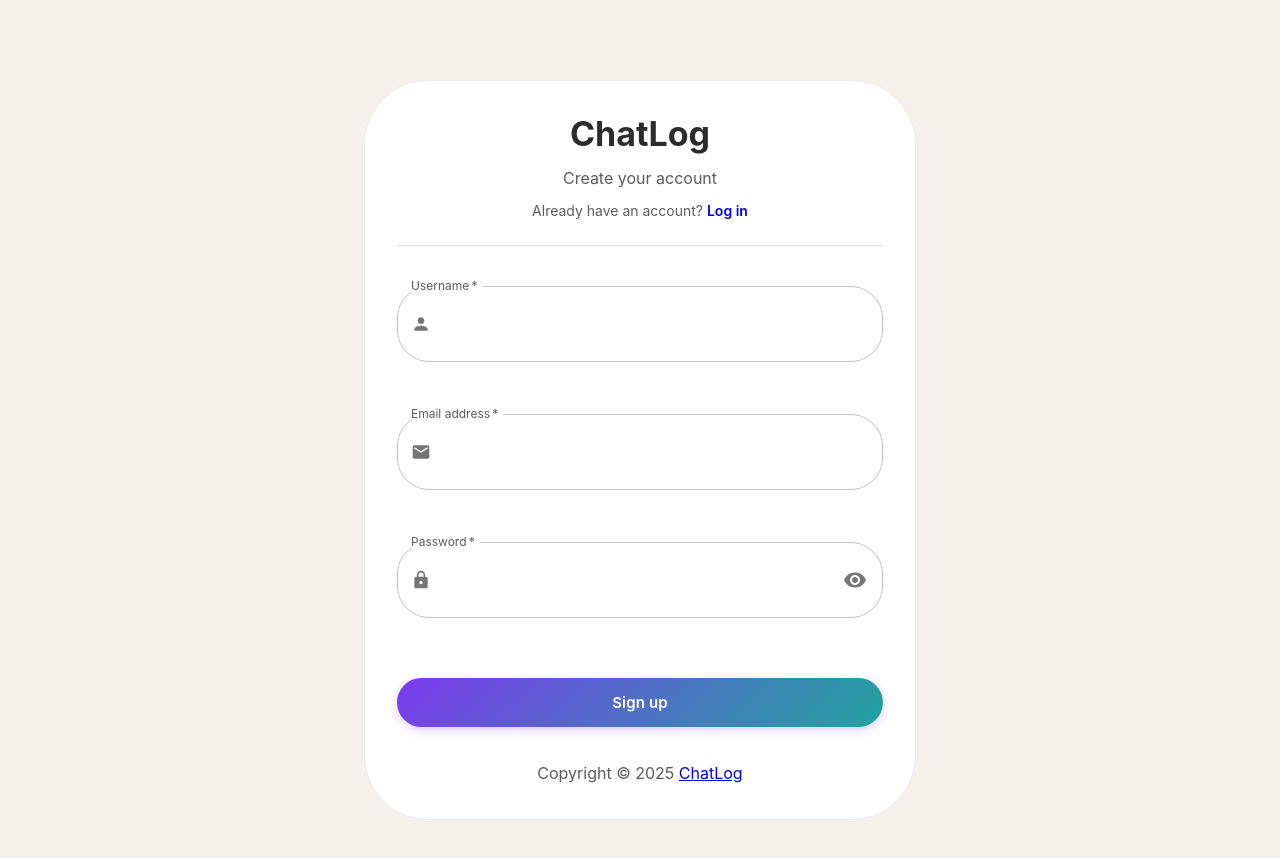
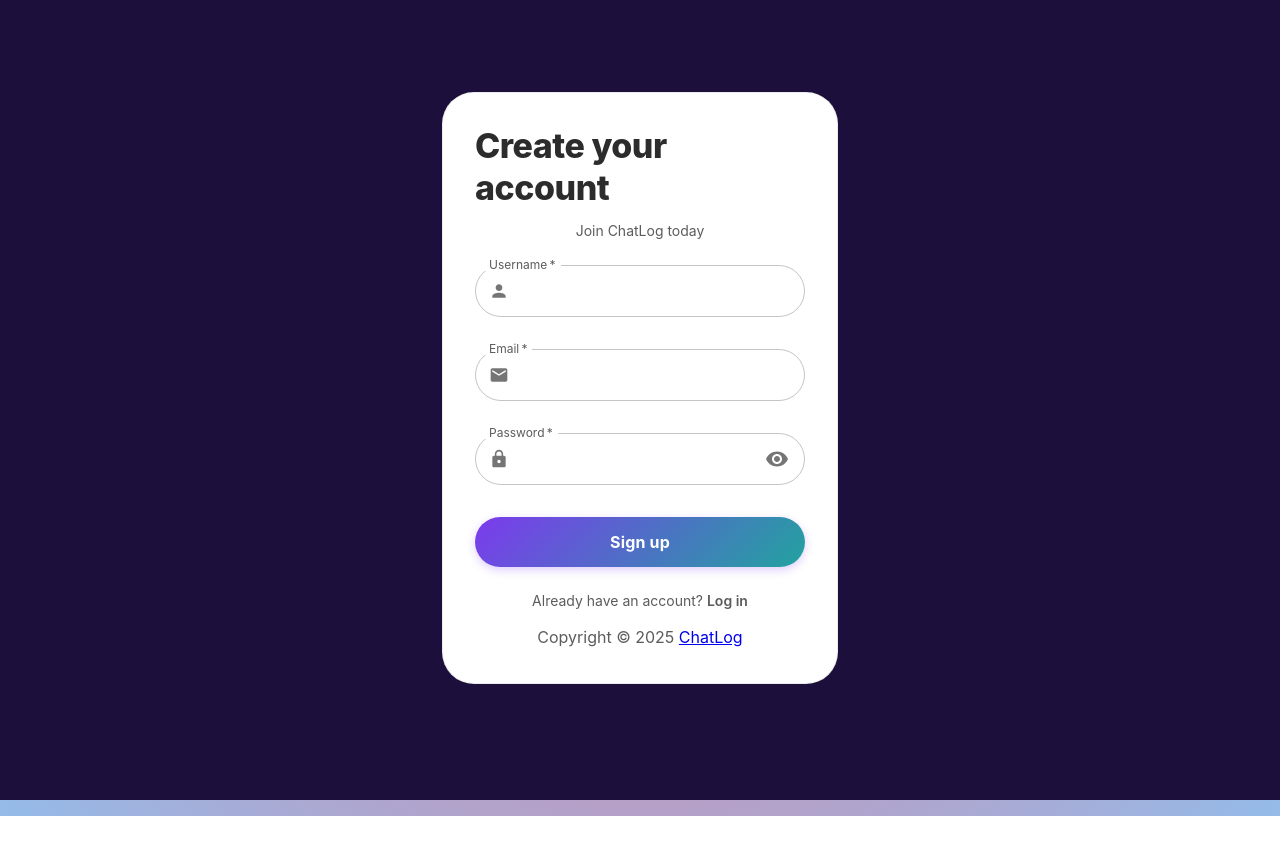
Before and after one commit to vikaschamyal/social-blog-app, a React (Create React App) app: page /signup in a window 1280 px wide. After the commit the page ends 816 px from the top, so only its background shows below. Built offline with nearby package versions, Linux system fonts and the light colour scheme; no server answers.

Commit message:
Improve auth UI

```diff
--- a/src/components/Navbar.js
+++ b/src/components/Navbar.js
@@ -269,7 +269,7 @@ const Navbar = () => {
 
           <Divider sx={{ mb: 2 }} />
 
-          <Box component="form" onSubmit={handleSearchSubmit} sx={{ mt: 4, mb: 3 }}>
+          {/* <Box component="form" onSubmit={handleSearchSubmit} sx={{ mt: 4, mb: 3 }}>
             <TextField
               fullWidth
               size="small"
@@ -284,7 +284,7 @@ const Navbar = () => {
                 ),
               }}
             />
-          </Box>
+          </Box> */}
 
           <List sx={{ flexGrow: 1 }}>
             {navItems.map((item) => (
--- a/src/components/Profile.js
+++ b/src/components/Profile.js
@@ -28,14 +28,14 @@ const Profile = (props) => {
     }
   }, [props.profile]);
 
-  // Local video (placed in public/videos/banner.mp4)
+
   const bgVideo = "/videos/banner.mp4";
 
   return (
     <Card
       elevation={4}
       sx={{
-        borderRadius: 1, // 16px
+        borderRadius: 1,
         overflow: "hidden",
         mb: 4,
         backgroundColor: "background.paper",
@@ -54,7 +54,7 @@ const Profile = (props) => {
                 width: "100%",
                 height: "100%",
                 objectFit: "cover",
-                borderRadius: "13px", // same as Card radius
+                borderRadius: "13px",
               }}
             >
               <source src={bgVideo} type="video/mp4" />
--- a/src/components/views/LoginView.js
+++ b/src/components/views/LoginView.js
@@ -50,61 +50,59 @@ const LoginView = () => {
   };
 
   return (
-    <Container maxWidth="sm">
+    <Box
+      sx={{
+        minHeight: "100vh",
+        display: "flex",
+        alignItems: "center",
+        justifyContent: "center",
+        bgcolor: "background.default",
+      }}
+    >
+      <Container maxWidth="xs">
         <Paper
           elevation={0}
           sx={{
-          mt: 10,
-          p: 4,
-          borderRadius: 4,
+            p: { xs: 3, sm: 4 },
+            borderRadius: 2,
             border: "1px solid rgba(0,0,0,0.08)",
           }}
         >
           {/* Header */}
-        <Stack spacing={1.2} alignItems="center">
-          <Typography variant="h4" fontWeight={700}>
-            ChatLog
-          </Typography>
-
-          <Typography variant="body1" color="text.secondary">
-            Welcome back
+          <Stack spacing={1.5} alignItems="center">
+            <Typography
+              variant="h4"
+              fontWeight={800}
+              letterSpacing="-0.5px"
+            >
+              Sign in to ChatLog
             </Typography>
 
             <Typography variant="body2" color="text.secondary">
-            Don’t have an account?{" "}
-            <Link
-              to="/signup"
-              style={{
-                textDecoration: "none",
-                fontWeight: 600,
-              }}
-            >
-              Sign up
-            </Link>
+              Welcome back
             </Typography>
           </Stack>
 
-        <Divider sx={{ my: 3 }} />
-
           {/* Form */}
-        <Box component="form" onSubmit={handleSubmit}>
+          <Box component="form" onSubmit={handleSubmit} sx={{ mt: 3 }}>
             <TextField
               fullWidth
               required
-            label="Email address"
               name="email"
-            margin="normal"
+              label="Email"
               onChange={handleChange}
               InputProps={{
                 startAdornment: (
                   <InputAdornment position="start">
-                  <EmailIcon fontSize="small" color="action" />
+                    <EmailIcon fontSize="small" />
                   </InputAdornment>
                 ),
               }}
               sx={{
+                mb: 2,
                 "& .MuiOutlinedInput-root": {
-                borderRadius: 2,
+                  borderRadius: 999,
+                  height: 52,
                 },
               }}
             />
@@ -112,22 +110,21 @@ const LoginView = () => {
             <TextField
               fullWidth
               required
+              name="password"
               label="Password"
-            name="password"
               type={showPassword ? "text" : "password"}
-            margin="normal"
               onChange={handleChange}
               InputProps={{
                 startAdornment: (
                   <InputAdornment position="start">
-                  <LockIcon fontSize="small" color="action" />
+                    <LockIcon fontSize="small" />
                   </InputAdornment>
                 ),
                 endAdornment: (
                   <InputAdornment position="end">
                     <IconButton
+                      onClick={() => setShowPassword(!showPassword)}
                       edge="end"
-                    onClick={() => setShowPassword(!showPassword)}
                       size="small"
                     >
                       {showPassword ? <VisibilityOff /> : <Visibility />}
@@ -136,14 +133,16 @@ const LoginView = () => {
                 ),
               }}
               sx={{
+                mb: 2,
                 "& .MuiOutlinedInput-root": {
-                borderRadius: 2,
+                  borderRadius: 999,
+                  height: 52,
                 },
               }}
             />
 
             {serverError && (
-            <Alert severity="error" sx={{ mt: 2 }}>
+              <Alert severity="error" sx={{ mb: 2 }}>
                 {serverError}
               </Alert>
             )}
@@ -151,27 +150,43 @@ const LoginView = () => {
             <Button
               type="submit"
               fullWidth
+              size="large"
               variant="contained"
-            size="large"
               sx={{
-              mt: 3,
                 py: 1.4,
-              borderRadius: 2,
-              fontWeight: 600,
+                borderRadius: 999,
+                fontWeight: 700,
                 textTransform: "none",
+                fontSize: "1rem",
               }}
             >
-            Log in
+              Sign in
             </Button>
           </Box>
 
-        {/* Footer */}
-        <Box sx={{ mt: 4, textAlign: "center" }}>
+          {/* Footer Links */}
+          <Stack spacing={1.5} alignItems="center" sx={{ mt: 3 }}>
+            <Typography variant="body2" color="text.secondary">
+              Don’t have an account?{" "}
+              <Link
+                to="/signup"
+                style={{
+                  textDecoration: "none",
+                  fontWeight: 600,
+                  color: "inherit",
+                }}
+              >
+                Sign up
+              </Link>
+            </Typography>
+
             <Copyright />
-        </Box>
+          </Stack>
         </Paper>
       </Container>
+    </Box>
   );
+
 };
 
 export default LoginView;
--- a/src/components/views/SignupView.js
+++ b/src/components/views/SignupView.js
@@ -81,26 +81,150 @@ const SignupView = () => {
   };
 
   return (
-    <Container maxWidth="sm">
+    <Box
+      sx={{
+        minHeight: "100vh",
+        display: "flex",
+        alignItems: "center",
+        justifyContent: "center",
+        bgcolor: "background.default",
+      }}
+    >
+      <Container maxWidth="xs">
         <Paper
           elevation={0}
           sx={{
-          mt: 10,
-          p: 4,
-          borderRadius: 4,
+            p: { xs: 3, sm: 4 },
+            borderRadius: 2,
             border: "1px solid rgba(0,0,0,0.08)",
           }}
         >
           {/* Header */}
-        <Stack spacing={1.2} alignItems="center">
-          <Typography variant="h4" fontWeight={700}>
-            ChatLog
-          </Typography>
-
-          <Typography variant="body1" color="text.secondary">
+          <Stack spacing={1.5} alignItems="center">
+            <Typography
+              variant="h4"
+              fontWeight={800}
+              letterSpacing="-0.5px"
+            >
               Create your account
             </Typography>
 
+            <Typography variant="body2" color="text.secondary">
+              Join ChatLog today
+            </Typography>
+          </Stack>
+
+          {/* Form */}
+          <Box component="form" onSubmit={handleSubmit} sx={{ mt: 3 }}>
+            <TextField
+              fullWidth
+              required
+              name="username"
+              label="Username"
+              onChange={handleChange}
+              error={!!errors.username}
+              helperText={errors.username}
+              InputProps={{
+                startAdornment: (
+                  <InputAdornment position="start">
+                    <PersonIcon fontSize="small" />
+                  </InputAdornment>
+                ),
+              }}
+              sx={{
+                mb: 2,
+                "& .MuiOutlinedInput-root": {
+                  borderRadius: 999,
+                  height: 52,
+                },
+              }}
+            />
+
+            <TextField
+              fullWidth
+              required
+              name="email"
+              label="Email"
+              onChange={handleChange}
+              error={!!errors.email}
+              helperText={errors.email}
+              InputProps={{
+                startAdornment: (
+                  <InputAdornment position="start">
+                    <EmailIcon fontSize="small" />
+                  </InputAdornment>
+                ),
+              }}
+              sx={{
+                mb: 2,
+                "& .MuiOutlinedInput-root": {
+                  borderRadius: 999,
+                  height: 52,
+                },
+              }}
+            />
+
+            <TextField
+              fullWidth
+              required
+              name="password"
+              label="Password"
+              type={showPassword ? "text" : "password"}
+              onChange={handleChange}
+              error={!!errors.password}
+              helperText={errors.password}
+              InputProps={{
+                startAdornment: (
+                  <InputAdornment position="start">
+                    <LockIcon fontSize="small" />
+                  </InputAdornment>
+                ),
+                endAdornment: (
+                  <InputAdornment position="end">
+                    <IconButton
+                      onClick={() => setShowPassword(!showPassword)}
+                      edge="end"
+                      size="small"
+                    >
+                      {showPassword ? <VisibilityOff /> : <Visibility />}
+                    </IconButton>
+                  </InputAdornment>
+                ),
+              }}
+              sx={{
+                mb: 2,
+                "& .MuiOutlinedInput-root": {
+                  borderRadius: 999,
+                  height: 52,
+                },
+              }}
+            />
+
+            {serverError && (
+              <Alert severity="error" sx={{ mb: 2 }}>
+                {serverError}
+              </Alert>
+            )}
+
+            <Button
+              type="submit"
+              fullWidth
+              size="large"
+              variant="contained"
+              sx={{
+                py: 1.4,
+                borderRadius: 999,
+                fontWeight: 700,
+                textTransform: "none",
+                fontSize: "1rem",
+              }}
+            >
+              Sign up
+            </Button>
+          </Box>
+
+          {/* Footer */}
+          <Stack spacing={1.5} alignItems="center" sx={{ mt: 3 }}>
             <Typography variant="body2" color="text.secondary">
               Already have an account?{" "}
               <Link
@@ -108,128 +232,20 @@ const SignupView = () => {
                 style={{
                   textDecoration: "none",
                   fontWeight: 600,
+                  color: "inherit",
                 }}
               >
                 Log in
               </Link>
             </Typography>
+
+            <Copyright />
           </Stack>
-
-        <Divider sx={{ my: 3 }} />
-
-        {/* Form */}
-        <Box component="form" onSubmit={handleSubmit}>
-          <TextField
-            fullWidth
-            required
-            label="Username"
-            name="username"
-            margin="normal"
-            onChange={handleChange}
-            error={!!errors.username}
-            helperText={errors.username}
-            InputProps={{
-              startAdornment: (
-                <InputAdornment position="start">
-                  <PersonIcon fontSize="small" color="action" />
-                </InputAdornment>
-              ),
-            }}
-            sx={{
-              "& .MuiOutlinedInput-root": {
-                borderRadius: 2,
-              },
-            }}
-          />
-
-          <TextField
-            fullWidth
-            required
-            label="Email address"
-            name="email"
-            margin="normal"
-            onChange={handleChange}
-            error={!!errors.email}
-            helperText={errors.email}
-            InputProps={{
-              startAdornment: (
-                <InputAdornment position="start">
-                  <EmailIcon fontSize="small" color="action" />
-                </InputAdornment>
-              ),
-            }}
-            sx={{
-              "& .MuiOutlinedInput-root": {
-                borderRadius: 2,
-              },
-            }}
-          />
-
-          <TextField
-            fullWidth
-            required
-            label="Password"
-            name="password"
-            type={showPassword ? "text" : "password"}
-            margin="normal"
-            onChange={handleChange}
-            error={!!errors.password}
-            helperText={errors.password}
-            InputProps={{
-              startAdornment: (
-                <InputAdornment position="start">
-                  <LockIcon fontSize="small" color="action" />
-                </InputAdornment>
-              ),
-              endAdornment: (
-                <InputAdornment position="end">
-                  <IconButton
-                    edge="end"
-                    size="small"
-                    onClick={() => setShowPassword(!showPassword)}
-                  >
-                    {showPassword ? <VisibilityOff /> : <Visibility />}
-                  </IconButton>
-                </InputAdornment>
-              ),
-            }}
-            sx={{
-              "& .MuiOutlinedInput-root": {
-                borderRadius: 2,
-              },
-            }}
-          />
-
-          {serverError && (
-            <Alert severity="error" sx={{ mt: 2 }}>
-              {serverError}
-            </Alert>
-          )}
-
-          <Button
-            type="submit"
-            fullWidth
-            variant="contained"
-            size="large"
-            sx={{
-              mt: 3,
-              py: 1.4,
-              borderRadius: 2,
-              fontWeight: 600,
-              textTransform: "none",
-            }}
-          >
-            Sign up
-          </Button>
-        </Box>
-
-        {/* Footer */}
-        <Box sx={{ mt: 4, textAlign: "center" }}>
-          <Copyright />
-        </Box>
         </Paper>
       </Container>
+    </Box>
   );
+
 };
 
 export default SignupView;
--- a/src/theme.js
+++ b/src/theme.js
@@ -4,16 +4,16 @@ const professionalTheme = createTheme({
   palette: {
     mode: "light",
     primary: {
-      main: "#7C3AED", // Violet accent
+      main: "#1c0f3b",
       contrastText: "#FFFFFF",
     },
     secondary: {
-      main: "#22A39F", // Teal accent
+      main: "#1c0f3b",
       contrastText: "#FFFFFF",
     },
     background: {
-      default: "#F4F1EB", // Soft beige background
-      paper: "#FFFFFF", // White cards
+      default: "#1c0f3b",
+      paper: "#FFFFFF",
     },
     text: {
       primary: "#2C2C2C", // Charcoal
@@ -65,13 +65,15 @@ const professionalTheme = createTheme({
     MuiCssBaseline: {
       styleOverrides: {
         body: {
-          backgroundColor: "#F4F1EB",
+          background: "radial-gradient(circle, rgba(217, 130, 162, 1) 0%, rgba(148, 187, 233, 1) 100%)",
           scrollbarColor: "#C1BDB6 transparent",
+
           "&::-webkit-scrollbar": {
             width: 8,
           },
           "&::-webkit-scrollbar-thumb": {
-            backgroundColor: "#C1BDB6",
+            backgroundColor:"#1c0f3b",
+
             borderRadius: 8,
           },
         },
```
Lines whose indentation alone changed are shown as unchanged.
